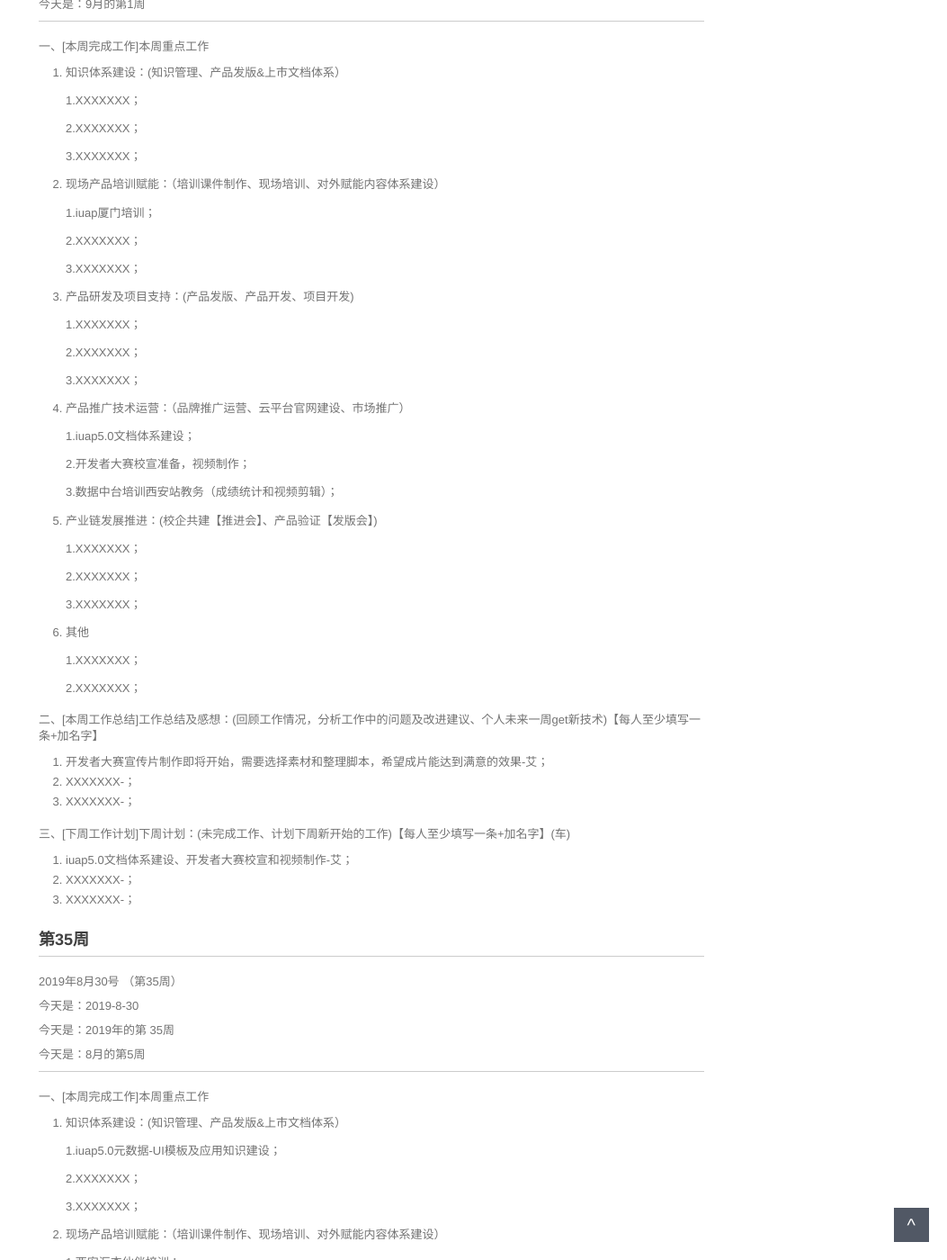
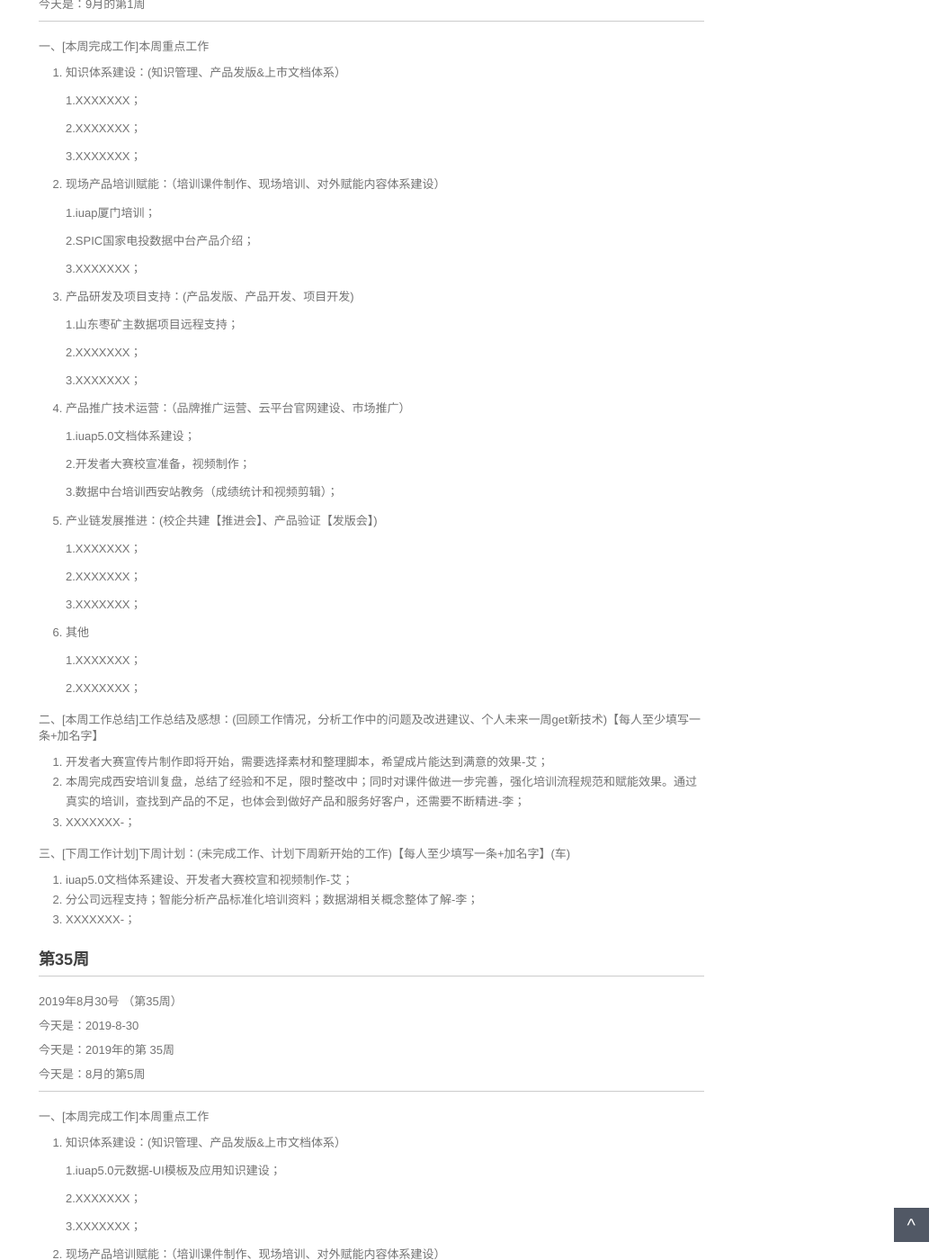
Before and after one commit to walllFlower/blog, a Jekyll site: the page built from _posts/2018-07-17-day_report_cxz.md, in a window 1280 px wide and 1400 px high, scrolled down 466 px. Shown: the whole window at 90% size, without its empty margins (227-1280 px from the left). Built offline with Jekyll 4.4.1, drawn with Linux system fonts in a browser that asks for light colours; comment, search, counter and statistics services are not loaded.

Commit message:
Update 2018-07-17-day_report_cxz.md

```diff
--- a/_posts/2018-07-17-day_report_cxz.md
+++ b/_posts/2018-07-17-day_report_cxz.md
@@ -36,13 +36,13 @@ categories: 技术运营工作周报
 
     1.iuap厦门培训；
 
-    2.XXXXXXX；
+    2.SPIC国家电投数据中台产品介绍；
 
     3.XXXXXXX；
 
 3. 产品研发及项目支持：(产品发版、产品开发、项目开发)
 
-    1.XXXXXXX；
+    1.山东枣矿主数据项目远程支持；
 
     2.XXXXXXX；
 
@@ -74,13 +74,13 @@ categories: 技术运营工作周报
 二、[本周工作总结]工作总结及感想：(回顾工作情况，分析工作中的问题及改进建议、个人未来一周get新技术)【每人至少填写一条+加名字】
 
 1. 开发者大赛宣传片制作即将开始，需要选择素材和整理脚本，希望成片能达到满意的效果-艾；
-2. XXXXXXX-；
+2. 本周完成西安培训复盘，总结了经验和不足，限时整改中；同时对课件做进一步完善，强化培训流程规范和赋能效果。通过真实的培训，查找到产品的不足，也体会到做好产品和服务好客户，还需要不断精进-李；
 3. XXXXXXX-；
 
 三、[下周工作计划]下周计划：(未完成工作、计划下周新开始的工作)【每人至少填写一条+加名字】(车)
 
 1. iuap5.0文档体系建设、开发者大赛校宣和视频制作-艾；
-2. XXXXXXX-；
+2. 分公司远程支持；智能分析产品标准化培训资料；数据湖相关概念整体了解-李；
 3. XXXXXXX-；
 
 
```
